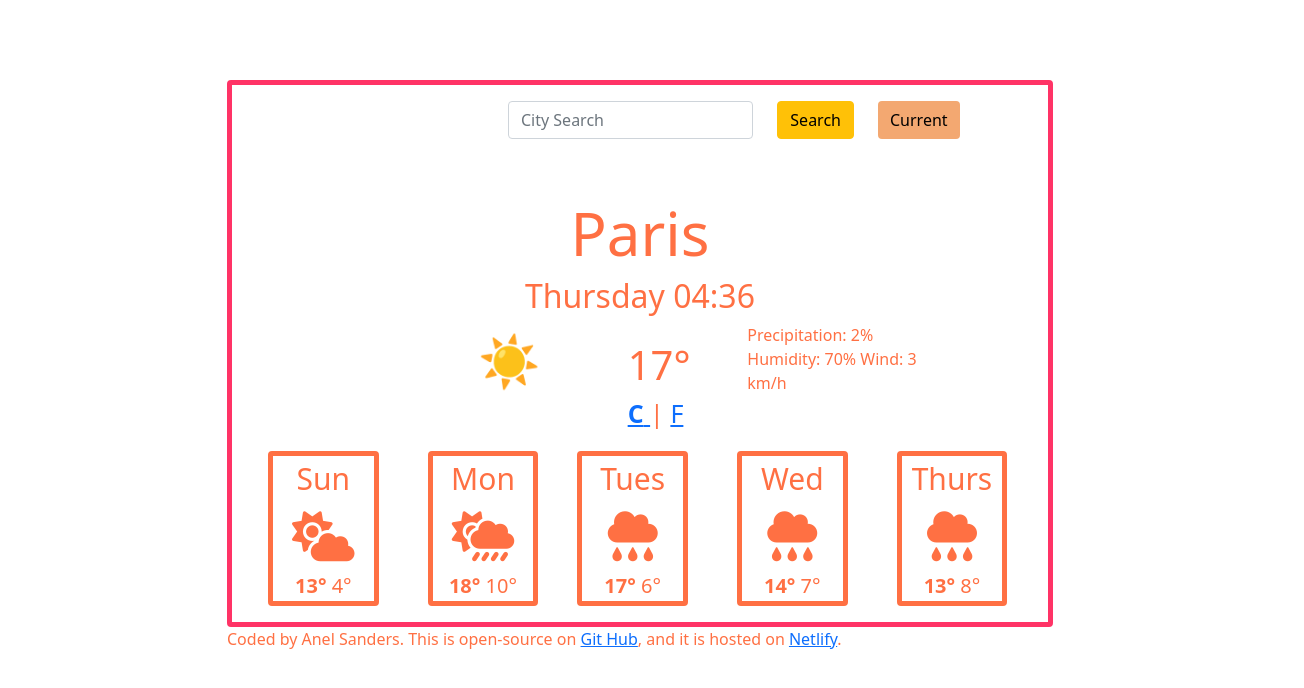
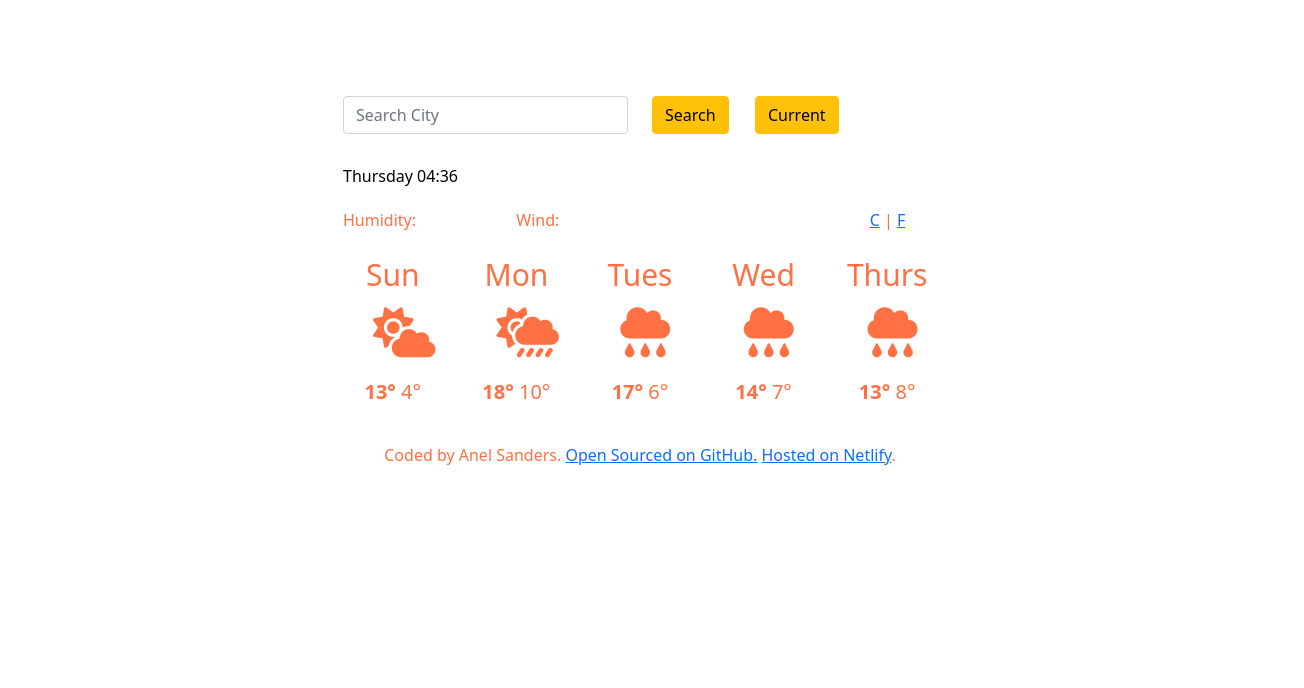
Before and after one commit to art-591/WeatherApp, a plain HTML site: page index.html in a window 1280 px wide. Shown: the whole page, 1304 px wide, since content can reach past the window. Drawn offline with nearby package versions, Linux system fonts and the light colour scheme.

Commit message:
Reformatted App Added HW Assignment Requirements

```diff
--- a/index.html
+++ b/index.html
@@ -24,40 +24,62 @@
         <div class="card-body">
           <form class="search" id="search-engine">
             <div class="row">
-              <div class="col-4 search-bar">
+              <div class="col-6 search-bar">
                 <input
                   type="text"
                   class="form-control"
-                  placeholder="City Search"
+                  placeholder="Search City"
                   id="city-input"
                 />
               </div>
-              <div class="col-1">
+              <div class="col-2">
                 <button type="submit" class="btn btn-warning">Search</button>
+              </div>
+              <div class="col-2">
+                <button id="current" class="btn btn-warning">Current</button>
               </div>
             </div>
           </form>
-          <button id="current">Current</button>
-          <h1 id="city-weather">Paris</h1>
-          <h2 id="current-time"></h2>
           <div class="data">
             <div class="row">
-              <div class="col-2 current-emoji">☀️</div>
-              <div class="col-2 current-temp">
-                <span id="temp-now"> 17° </span>
-                <br />
-                <a href="" id="celsius"> <strong> C</strong> </a>
+              <div class="col-8">
+                <h1 id="city-weather" class="current-city"></h1>
+                <div id="current-time" class="current-time property"></div>
+              </div>
+
+              <div class="col-1">
+                <img src="" class="current-emoji" />
+              </div>
+              <div class="col-3 current-temp">
+                <div id="temp-now"></div>
+              </div>
+            </div>
+          </div>
+
+          <div class="weather">
+            <div class="row no-gutters">
+              <div class="col">
+                <div>Humidity: <span class="humidity property"></span></div>
+              </div>
+              <div class="col">
+                <div>Wind: <span class="wind property"></span></div>
+              </div>
+
+              <div class="col-3">
+                <div class="sky property"></div>
+              </div>
+              <div class="col-2">
+                <div class="units">
+                  <a href="" id="celsius">C</a>
                   |
                   <a href="" id="farenheit"> F </a>
                 </div>
-              <div class="col-3">
-                Precipitation: 2% Humidity: 70% Wind: 3 km/h
               </div>
             </div>
           </div>
+
           <div class="row">
-            <div class="col-2">
-              <div class="card day-data day-1">
+            <div class="col">
               <div class="weekday">Sun</div>
               <i class="fas fa-cloud-sun icon"></i>
               <div class="daily-temps">
@@ -65,9 +87,7 @@
                 <span class="low">4°</span>
               </div>
             </div>
-            </div>
-            <div class="col-2">
-              <div class="card day-data day-2">
+            <div class="col">
               <div class="weekday">Mon</div>
               <i class="fas fa-cloud-sun-rain icon"></i>
               <div class="daily-temps">
@@ -75,9 +95,7 @@
                 <span class="low">10°</span>
               </div>
             </div>
-            </div>
-            <div class="col-2">
-              <div class="card day-data day-3">
+            <div class="col">
               <div class="weekday">Tues</div>
               <i class="fas fa-cloud-rain icon"></i>
               <div class="daily-temps">
@@ -85,9 +103,7 @@
                 <span class="low">6°</span>
               </div>
             </div>
-            </div>
-            <div class="col-2">
-              <div class="card day-data day-4">
+            <div class="col">
               <div class="weekday">Wed</div>
               <i class="fas fa-cloud-rain icon"></i>
               <div class="daily-temps">
@@ -95,9 +111,7 @@
                 <span class="low">7°</span>
               </div>
             </div>
-            </div>
-            <div class="col-2">
-              <div class="card day-data day-5">
+            <div class="col">
               <div class="weekday">Thurs</div>
               <i class="fas fa-cloud-rain icon"></i>
               <div class="daily-temps">
@@ -108,12 +122,14 @@
           </div>
         </div>
       </div>
+      <div class="coder">
+        Coded by Anel Sanders.
+        <a href="https://github.com/art-591/WeatherApp"
+          >Open Sourced on GitHub.</a
+        >
+        <a href="https://www.netlify.com/" target="blank"> Hosted on Netlify</a
+        >.
       </div>
-      <span class="coder">
-        Coded by Anel Sanders. This is open-source on
-        <a href="https://github.com/art-591/WeatherApp">Git Hub</a>, and it is
-        hosted on <a href="https://www.netlify.com/" target="blank">Netlify</a>.
-      </span>
     </div>
 
     <script src="index.js"></script>
--- a/index.js
+++ b/index.js
@@ -17,30 +17,35 @@ function currentTime(data) {
   if (minute < 10) {
     minute = `0${minute}`;
   }
-  let time = document.querySelector("h2");
+  let time = document.querySelector("#current-time");
   time.innerHTML = `${weekday} ${hour}:${minute}`;
 }
 
 function getWeatherData(response) {
   console.log(response.data);
-  let temperature = response.data.main.temp;
   let temp = document.querySelector("#temp-now");
-  temperature = Math.round(temperature);
-  console.log(temperature);
-  temp.innerHTML = `${temperature}°`;
-  let city = response.data.name;
+  temp.innerHTML = `${Math.round(response.data.main.temp)}°`;
   let cityName = document.querySelector("h1");
-  cityName.innerHTML = `${city}`;
+  cityName.innerHTML = response.data.name;
+  let skies = document.querySelector(".sky");
+  skies.innerHTML = response.data.weather[0].description;
+  let humidity = document.querySelector(".humidity");
+  humidity.innerHTML = `${response.data.main.humidity}%`;
+  let wind = document.querySelector(".wind");
+  wind.innerHTML = `${Math.round(response.data.wind.speed)} km/hr`;
+  let icon = document.querySelector(".current-emoji");
+  icon.setAttribute(
+    "src",
+    `http://openweathermap.org/img/wn/${response.data.weather[0].icon}@2x.png`
+  );
 }
 
 function citySearch(event) {
   event.preventDefault();
+  let apiBase = "https://api.openweathermap.org/data/2.5/weather?";
   let city = document.querySelector("#city-input");
   city = city.value;
-  //let cityName = document.querySelector("h1");
-  //cityName.innerHTML = `${city}`;
   let apiKey = "1f6bf5f6e1d5da325c16280778c22717";
-  let apiBase = "https://api.openweathermap.org/data/2.5/weather?";
   let units = "metric";
   let apiUrl = `${apiBase}q=${city}&appid=${apiKey}&units=${units}`;
   axios.get(apiUrl).then(getWeatherData);
@@ -68,29 +73,3 @@ searchCity.addEventListener("submit", citySearch);
 
 let currentLocation = document.querySelector("#current");
 currentLocation.addEventListener("click", currentPosition);
-
-//function celsiusTemp(event) {
-//event.preventDefault();
-//let temperature = document.querySelector("#temp-now");
-//temperature.innerHTML = `17°`;
-//let celsius = document.querySelector("#celsius");
-//celsius.innerHTML = `<strong> C </strong>`;
-//let farenheit = document.querySelector("#farenheit");
-//farenheit.innerHTML = `F`;
-//}
-
-//function farenheitTemp(event) {
-//event.preventDefault();
-//let temperature = document.querySelector("#temp-now");
-//temperature.innerHTML = `62°`;
-//let farenheit = document.querySelector("#farenheit");
-//farenheit.innerHTML = `<strong> F </strong>`;
-//let celsius = document.querySelector("#celsius");
-//celsius.innerHTML = `C`;
-//}
-
-//let degreesF = document.querySelector("#farenheit");
-//degreesF.addEventListener("click", farenheitTemp);
-
-//let degreesC = document.querySelector("#celsius");
-//degreesC.addEventListener("click", celsiusTemp);
--- a/styles.css
+++ b/styles.css
@@ -1,125 +1,99 @@
-h1 {
-  text-align: center;
-  margin-top: 20px;
-  font-size: 60px;
+.container {
+  margin-top: 80px;
   color: #ff7043;
-}
-h2 {
-  text-align: center;
+  width: 650px;
 }
 
-span {
-  display: inline;
-  max-width: 50px;
-}
-
-.container {
-  width: 850px;
-  margin-top: 80px;
+.current-city {
+  margin-top: 30px;
+  margin-bottom: 0;
+  font-size: 50px;
   color: #ff7043;
 }
 
 .outside {
-  border-color: #ff3366;
-  border-width: 5px;
-}
-
-.search {
-  display: block;
-  position: relative;
-  left: 260px;
-}
-
-.search-bar {
-  border-color: #ff7043;
+  border: none;
 }
 
 .current-emoji {
+  font-size: 200;
+  margin-top: 10px;
+  position: relative;
+  right: 60px;
+  top: 15px;
+}
+
+.current-temp #temp-now {
   font-size: 50px;
+  margin-top: 35px;
+  text-align: center;
 }
 
 .current-temp {
-  display: block;
   position: relative;
-  top: 12px;
-  left: 15px;
-  font-size: 25px;
+  left: 25px;
+}
+
+.units {
+  text-align: center;
+}
+
+.property {
+  color: black;
 }
 
 .data {
-  display: block;
-  position: relative;
-  margin: 0 auto;
-  left: 230px;
-  margin-bottom: 30px;
+  margin-bottom: 10px;
   color: #ff7043;
+}
+
+.weather {
+  margin: 20px 0 20px 0;
+}
+
+.weather .col {
+  padding: 0;
+}
+
+.no-gutters {
+  margin-right: 0;
+  margin-left: 0;
 }
 
 .day-data {
   text-align: center;
   border-color: #ff7043;
   border-width: 5px;
+  width: 125px;
 }
 
 .weekday {
   font-size: 30px;
+  text-align: center;
 }
 
 .icon {
   font-size: 50px;
-  margin-top: 10px;
+  position: relative;
+  left: 20px;
+  margin: 10px;
 }
 
 .daily-temps {
   font-size: 20px;
   margin-top: 10px;
+  text-align: center;
 }
 
 .high {
   font-weight: bolder;
 }
 
-.day-1 {
-  position: relative;
-  left: 20px;
-}
-
-.day-2 {
-  position: relative;
-  left: 45px;
-}
-
-.day-3 {
-  position: relative;
-  left: 60px;
-}
-
-.day-4 {
-  position: relative;
-  left: 85px;
-}
-
-.day-5 {
-  position: relative;
-  left: 110px;
-}
-
 #temp-now {
   font-size: 40px;
 }
 
-#current {
-  display: block;
-  position: relative;
-  left: 630px;
-  top: -38px;
-  background-color: #f3a871;
-  padding: 7px 12px;
-  border-radius: 4px;
-  box-shadow: none;
-  border: none;
-}
-
 .coder {
+  margin-top: 20px;
   text-align: center;
 }
```
Lines whose indentation alone changed are shown as unchanged.
